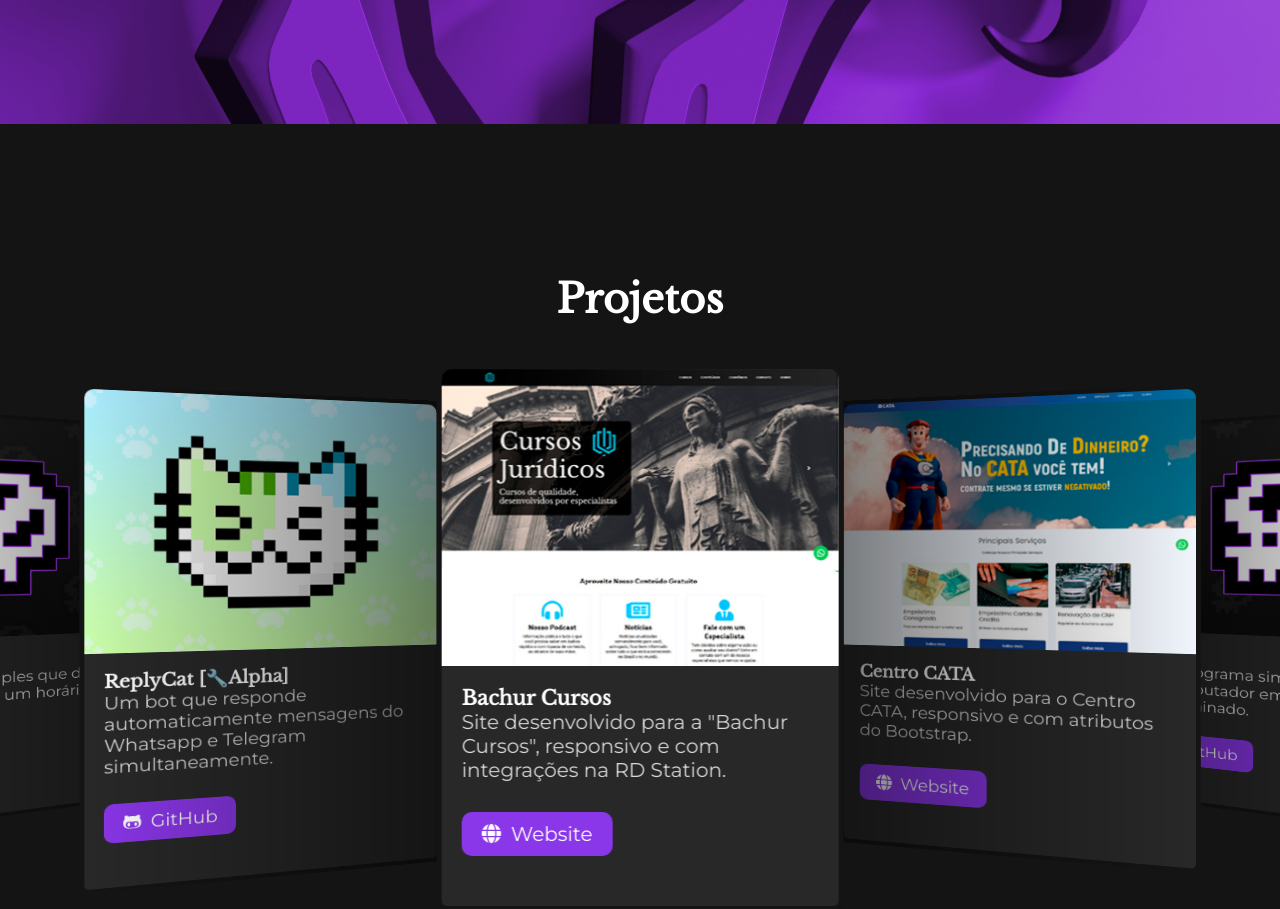
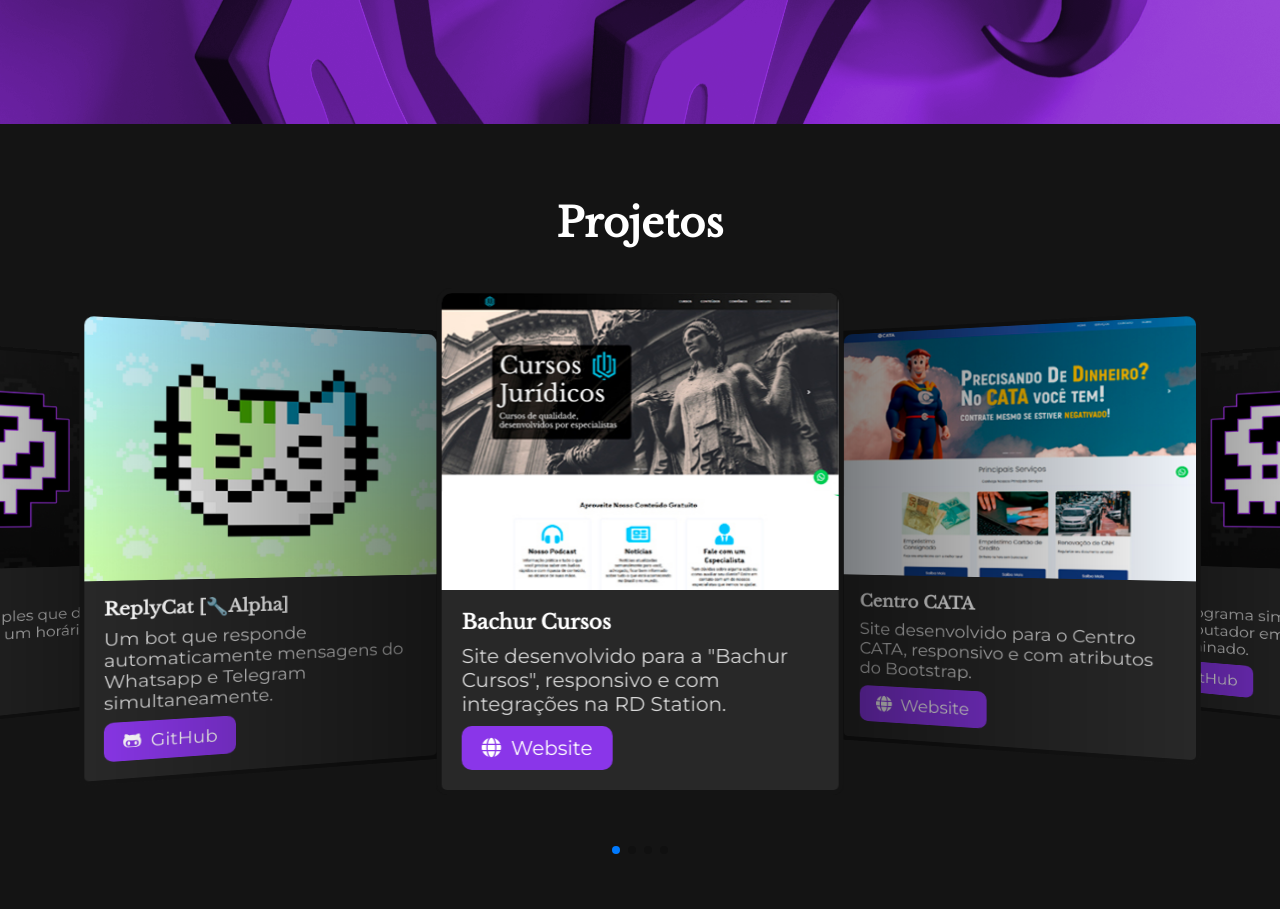
Before and after one commit to Gabs-Leo/PortFolio, a plain HTML site: page index.html in a window 1280 px wide. Shown: the part 760-1669 px from the top of the page. Drawn offline with nearby package versions, Linux system fonts and the light colour scheme.

Commit message:
:bookmark: Versão Sem Tags

```diff
--- a/index.html
+++ b/index.html
@@ -60,9 +60,9 @@
 				</div>
 			</div>
 		</div>
-
+		<br id="projects">
 		<!--Projects-->
-		<div class="swiper mySwiper" data-aos="fade-up" data-aos-duration="2000" data-aos-mirror="true" id="projects">
+		<div class="swiper mySwiper" data-aos="fade-up" data-aos-duration="2000" data-aos-mirror="true">
 			<h2>Projetos</h2>
 			<div class="swiper-wrapper">
 				<div class="swiper-slide">
--- a/styleSheet.css
+++ b/styleSheet.css
@@ -345,11 +345,22 @@ nav{
 	width: 100%;
 	padding-top: 50px;
 	padding-bottom: 50px;
+	margin-bottom: var(--bigSpace);
 }
 .swiper h2{
 	text-align: center;
-	margin-top: 100px;
 	margin-bottom: var(--bigSpace);
+}
+.swiper h3{
+	margin-bottom: var(--minusSpace);
+}
+.swiper p{
+	margin-bottom: 0;
+}
+.swiper .small{
+	margin: 0;
+	margin-top: var(--defaultSpace);
+	margin-bottom: var(--minusSpace);
 }
 .swiper-slide {
 	background-position: center;
```
